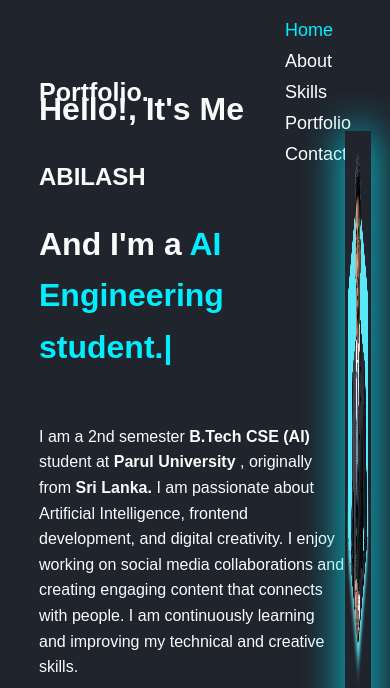
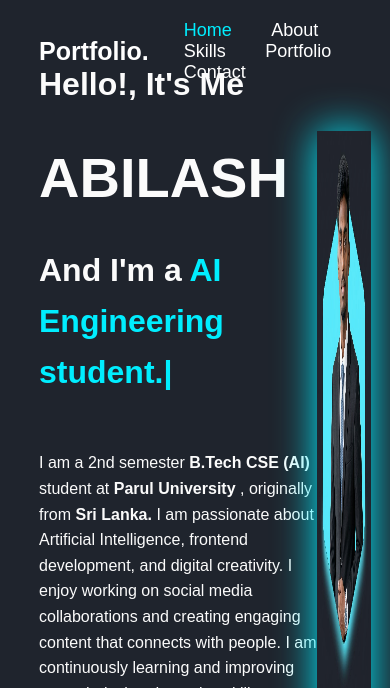
Before and after one commit to lash-abi/portfolio, a plain HTML site: page index.html in a window 390 px wide. Shown: the top 688 px of the page. Drawn offline with nearby package versions, Linux system fonts and the light colour scheme.

Commit message:
Remove default styles for responsive design
Removed default styles for body, container, img, and nav for various screen sizes.

```diff
--- a/port.css
+++ b/port.css
@@ -248,66 +248,3 @@ html{
         transform: translateY(0);
     }
 }
-
-/* Default style (Desktop) */
-
-body{
-    margin:0;
-    font-family: Arial, sans-serif;
-}
-
-.container{
-    display:flex;
-    align-items:center;
-    justify-content:space-between;
-    padding:50px;
-}
-
-img{
-    width:350px;
-    max-width:100%;
-}
-
-nav{
-    display:flex;
-    gap:30px;
-}
-
-/* Tablet */
-@media (max-width: 1024px){
-
-.container{
-    flex-direction:column;
-    text-align:center;
-}
-
-nav{
-    justify-content:center;
-}
-
-
-
-
-}
-
-/* Mobile */
-@media (max-width: 768px){
-
-.container{
-    padding:20px;
-}
-
-nav{
-    flex-direction:column;
-    gap:10px;
-}
-
-img{
-    width:220px;
-}
-
-h1{
-    font-size:24px;
-}
-
-}
```
